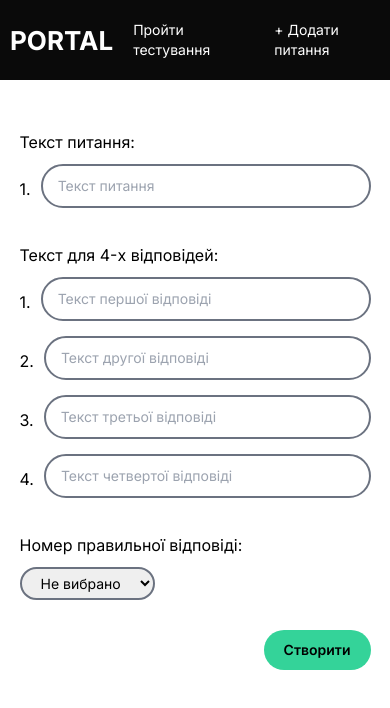
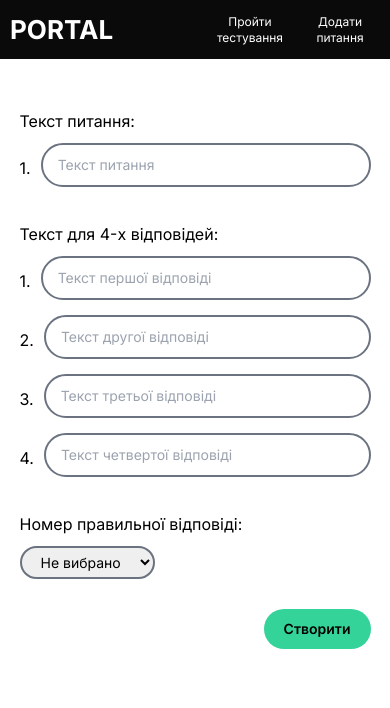
Before and after one commit to Akagyr/portal, a Next.js app: page /createNewQuestion in a window 390 px wide. Shown: the top 708 px of the page. Built offline with nearby package versions, Linux system fonts and the light colour scheme; no server answers; the database is empty.

Commit message:
Added responsive for header links and quiz line progress

```diff
--- a/src/app/components/FormCreateNewQuestion.tsx
+++ b/src/app/components/FormCreateNewQuestion.tsx
@@ -275,7 +275,7 @@ export default function FormCreateNewQuestion({ questions }: { questions: Questi
         <div className='flex justify-end'>
           <button
             type='submit'
-            className='bg-emerald-400 hover:bg-emerald-500 py-[10px] px-[20px] rounded-full font-semibold text-sm duration-200 mt-[30px]'
+            className='bg-emerald-400 lg:hover:bg-emerald-500 py-[10px] px-[20px] rounded-full font-semibold text-sm duration-200 mt-[30px]'
           >
             Створити
           </button>
--- a/src/app/components/Header.tsx
+++ b/src/app/components/Header.tsx
@@ -9,15 +9,15 @@ export default function Header() {
       <div className='flex gap-[10px] items-center'>
         <Link
           href='quiz'
-          className='text-white hover:bg-emerald-600 py-[10px] px-[20px] rounded-full text-sm duration-200'
+          className='text-white lg:hover:bg-emerald-600 lg:py-[10px] lg:px-[20px] rounded-full text-xs lg:text-sm duration-200 max-w-[80px] lg:max-w-full text-center lg:text-left'
         >
           Пройти тестування
         </Link>
         <Link
           href='createNewQuestion'
-          className='text-white hover:bg-emerald-600 py-[10px] px-[20px] rounded-full text-sm duration-200'
+          className='text-white lg:hover:bg-emerald-600 lg:py-[10px] lg:px-[20px] rounded-full text-xs lg:text-sm duration-200 max-w-[80px] lg:max-w-full text-center lg:text-left'
         >
-          + Додати питання
+          Додати питання
         </Link>
       </div>
     </header>
--- a/src/app/components/Quiz.tsx
+++ b/src/app/components/Quiz.tsx
@@ -26,7 +26,7 @@ export default function Quiz({ questions }: { questions: Question[] }) {
 
   return (
     <>
-      <div className='flex gap-[20px] mb-[20px] justify-center text-2xl'>
+      <div className='flex gap-[10px] lg:gap-[20px] mb-[20px] justify-center text-xl lg:text-2xl'>
         {correctAnswers?.map((el, idx) =>
           el ? (
             <span key={idx} className='text-green-600'>
@@ -55,7 +55,7 @@ export default function Quiz({ questions }: { questions: Question[] }) {
             <div className='p-[20px] flex flex-col gap-[10px]'>
               {currentQuestion.answers.map((answer, idx) => (
                 <button
-                  className='text-left text-sm hover:bg-emerald-300 p-[10px] rounded-lg duration-200'
+                  className='text-left text-sm lg:hover:bg-emerald-300 p-[10px] rounded-lg duration-200'
                   key={idx}
                   onClick={() => handleClick(answer)}
                 >
```
